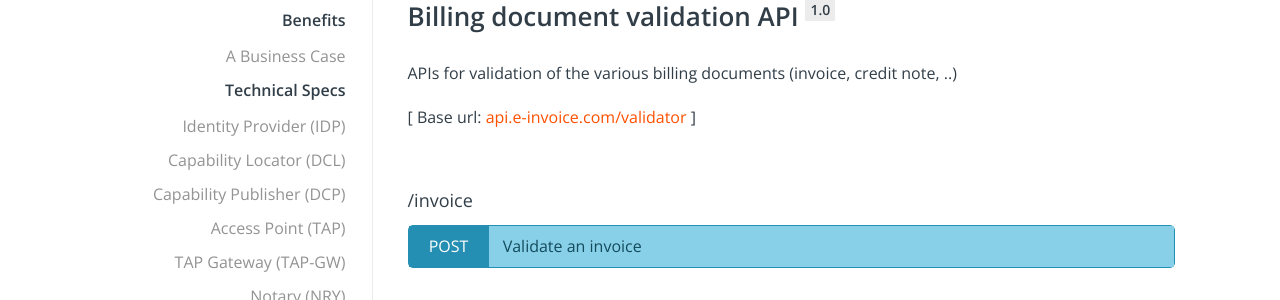
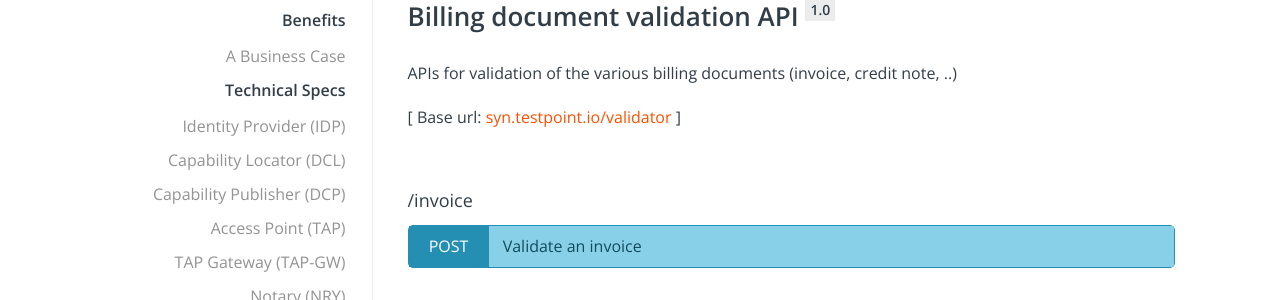
Before and after one commit to ausdigital/ausdigital.github.io, a Jekyll site: the page specs/ausdigital-bill/1.0/api.html, which Jekyll copies as it is, in a window 1280 px wide. Shown: the part 466-766 px from the top of the page. Built offline with Jekyll 4.4.1, drawn with Linux system fonts in a browser that asks for light colours; comment, search, counter and statistics services are not loaded.

Commit message:
update specifications pages

```diff
--- a/specs/ausdigital-bill/1.0/api.html
+++ b/specs/ausdigital-bill/1.0/api.html
@@ -148,7 +148,7 @@
     <h1 class="no-anchor">Billing document validation API <span class="api-version">1.0</span></h1>
     <div class="quick-description"><p>APIs for validation of the various billing documents (invoice, credit note, ..)</p>
 </div>
-    <div class="swagger-base-url">[ Base url: <a href="//api.e-invoice.com/validator" target="_blank">api.e-invoice.com/validator</a> ]</div>
+    <div class="swagger-base-url">[ Base url: <a href="//syn.testpoint.io/validator" target="_blank">syn.testpoint.io/validator</a> ]</div>
 
 
 
--- a/specs/ausdigital-bill/1.0/swagger.json
+++ b/specs/ausdigital-bill/1.0/swagger.json
@@ -1,6 +1,6 @@
 {
   "swagger": "2.0",
-  "host": "api.e-invoice.com",
+  "host": "syn.testpoint.io",
   "basePath": "/validator",
   "info": {
     "version": "1.0",
```
